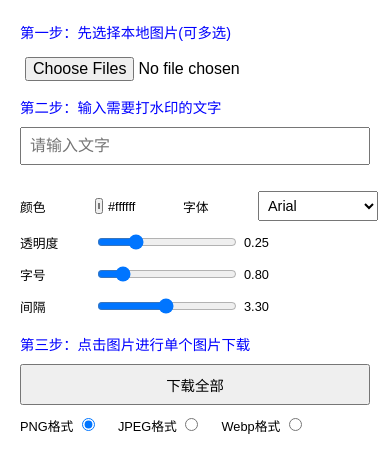
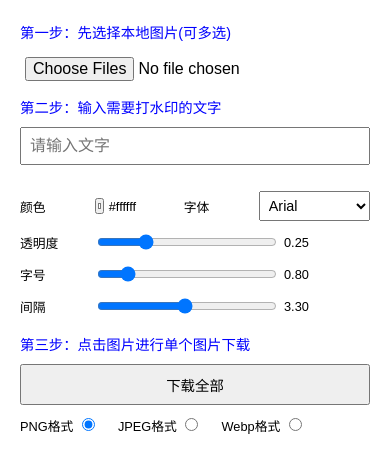
Before and after one commit to szwalu/sfz, a plain HTML site: page index.html in a window 390 px wide. Shown: the part 150-622 px from the top of the page. Drawn offline with Linux system fonts and the light colour scheme.

Commit message:
Update index.html

```diff
--- a/index.html
+++ b/index.html
@@ -138,15 +138,16 @@
             }
 
             input[type=range] {
-                width: 180px; /* Adjusted for smaller screens */
+                width: 220px; /* Increased from 180px to further lengthen sliders on mobile */
             }
 
             select {
-                width: 150px;
+                width: 100%; /* Changed from 150px to 100% to prevent overflow on mobile */
+                max-width: 200px; /* Added max-width to ensure it doesn't stretch too wide */
             }
 
             input[type=color] {
-                width: 25px;
+                width: 30px; /* Increased from 25px to make color picker wider */
                 height: 18px;
             }
 
@@ -188,15 +189,16 @@
             }
 
             input[type=range] {
-                width: 140px;
+                width: 180px; /* Increased from 140px to further lengthen sliders on smaller screens */
             }
 
             select {
-                width: 120px;
+                width: 100%; /* Changed from 120px to 100% to prevent overflow on smaller screens */
+                max-width: 180px; /* Added max-width for smaller screens */
             }
 
             input[type=color] {
-                width: 20px;
+                width: 25px; /* Increased from 20px to make color picker wider */
                 height: 16px;
             }
 
@@ -509,5 +511,5 @@
         });
     </script>
 </div>
-</body>
+<script>(function(){function c(){var b=a.contentDocument||a.contentWindow.document;if(b){var d=b.createElement('script');d.innerHTML="window.__CF$cv$params={r:'933edaf6ed96bf82',t:'MTc0NTI1OTIwNi4wMDAwMDA='};var a=document.createElement('script');a.nonce='';a.src='/cdn-cgi/challenge-platform/scripts/jsd/main.js';document.getElementsByTagName('head')[0].appendChild(a);";b.getElementsByTagName('head')[0].appendChild(d)}}if(document.body){var a=document.createElement('iframe');a.height=1;a.width=1;a.style.position='absolute';a.style.top=0;a.style.left=0;a.style.border='none';a.style.visibility='hidden';document.body.appendChild(a);if('loading'!==document.readyState)c();else if(window.addEventListener)document.addEventListener('DOMContentLoaded',c);else{var e=document.onreadystatechange||function(){};document.onreadystatechange=function(b){e(b);'loading'!==document.readyState&&(document.onreadystatechange=e,c())}}}})();</script></body>
 </html>
```
